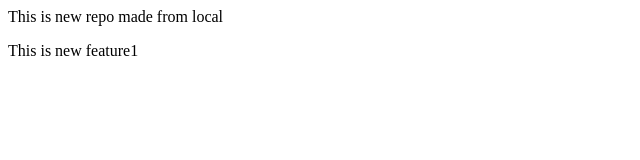
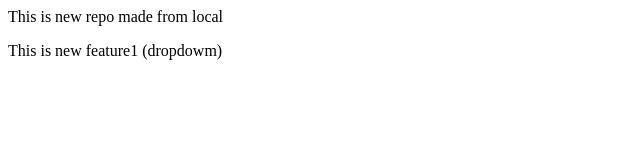
Before and after one commit to student-princevishwakarma/localrepo, a plain HTML site: page index.html in a window 1280 px wide. Shown: the full height of the page, 0-640 px from the left. Drawn offline with Linux system fonts and the light colour scheme.

```diff
--- a/index.html
+++ b/index.html
@@ -1,2 +1,2 @@
 <p>This is new repo made from local</p>
-<p>This is new feature1</p>
+<p>This is new feature1 (dropdowm)</p>
```
